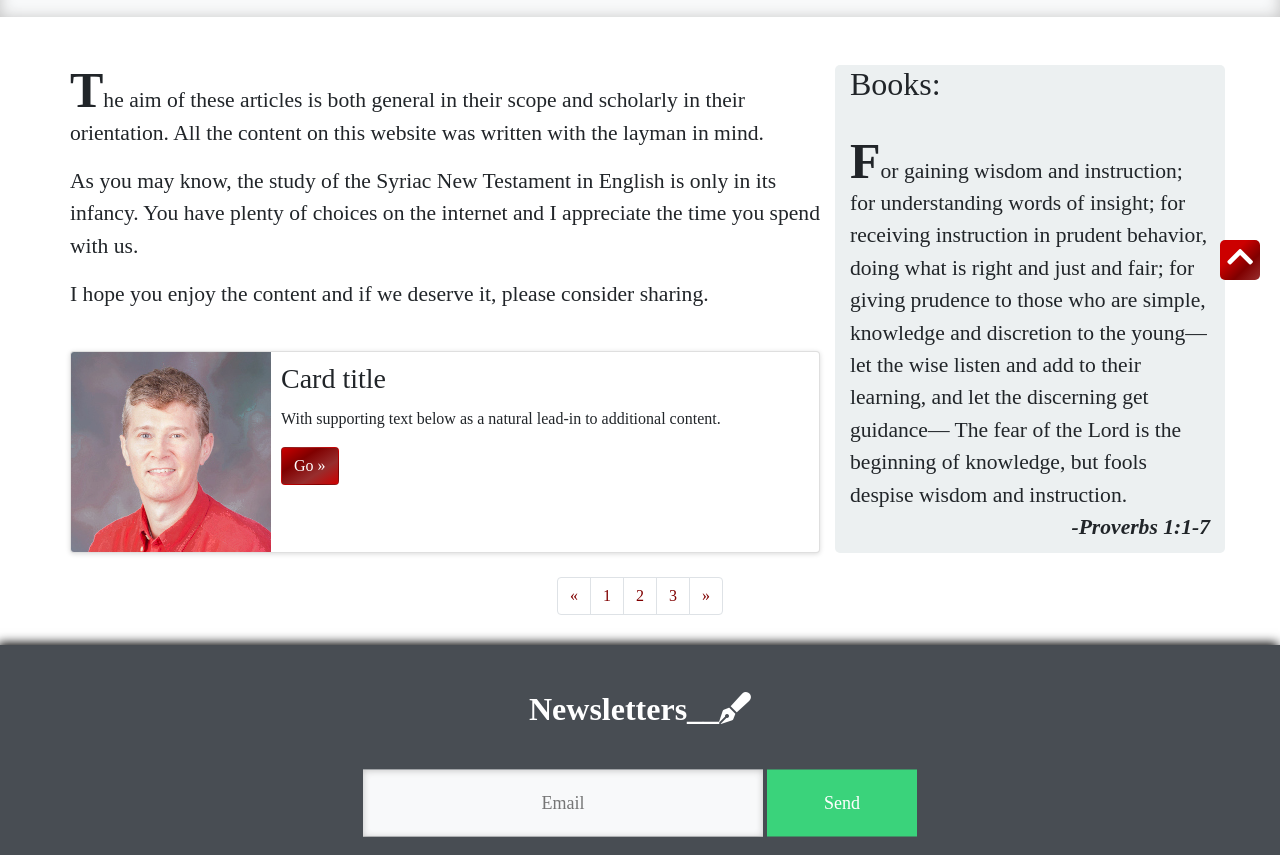
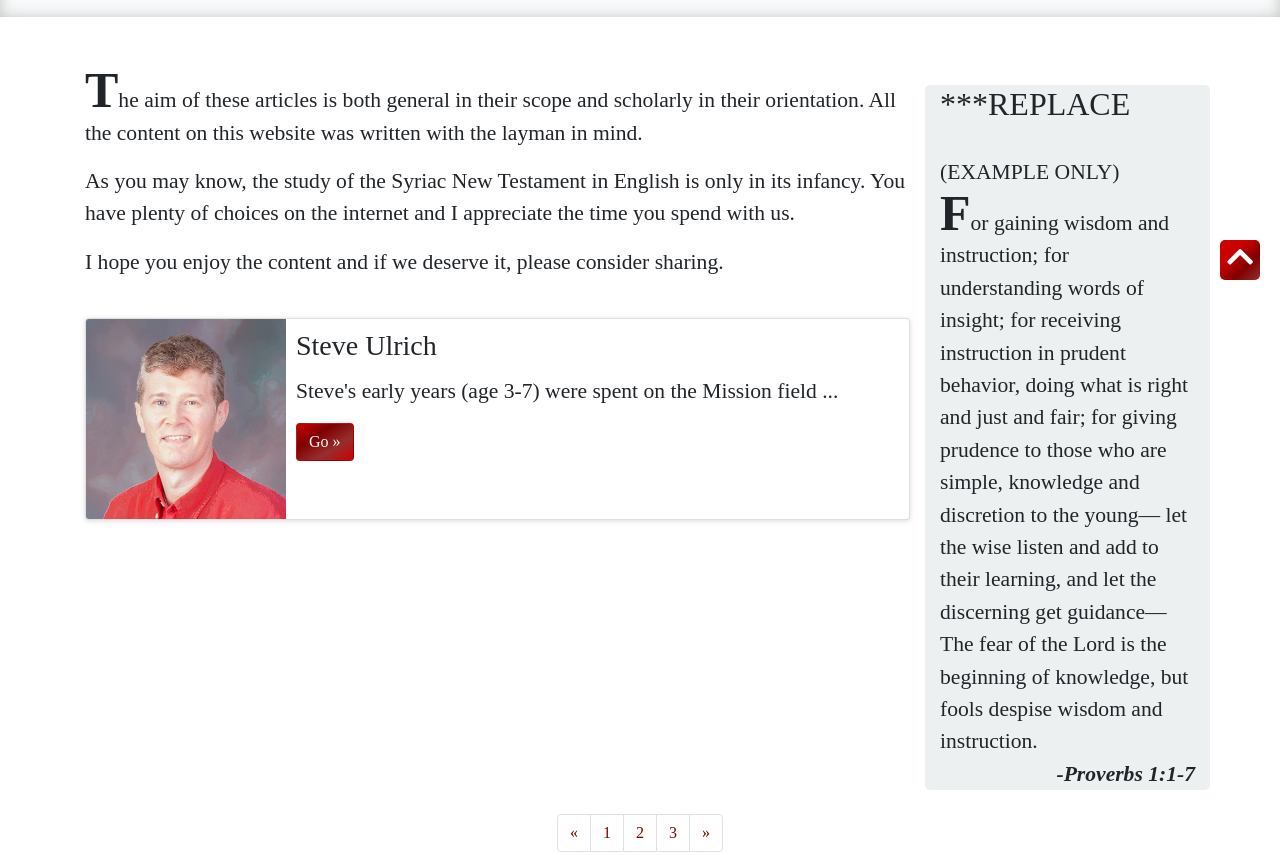
Before and after one commit to ParallelNT/syriac.github.io, a website: page articles.html in a window 1280 px wide. Shown: the part 560-1415 px from the top of the page. Drawn offline with nearby package versions, Linux system fonts and the light colour scheme.

Commit message:
update on articles

```diff
--- a/HTML.html
+++ b/HTML.html
@@ -158,7 +158,7 @@
 		<div class="container"><br/><p class="m-0 text-center text-white"><b>Copyright Notice</b><br/>AramaicBibleTools.com  &copy; 2018-2019. <br/><br/>
 		Excerpts and photos may be freely used for
 educational or teaching purposes if attribution is given to the author/photographer
-and to this blog. Unauthorized use or duplication of materials on this site without
+and to this website. Unauthorized use or duplication of materials on this site without
 express permission from AramaicBibleTools, or without attribution as described above, is prohibited.</p>
 		</div>
 		</footer>
--- a/articles.html
+++ b/articles.html
@@ -91,12 +91,9 @@
 
 		<br/>
 		<br/>
-
-      <div class="row">
-
- <div class="row" id="whatsnew">
- 		<div class="col-sm-8">
- 		<p class="lead">
+ <div class="row">
+ 		<div class="col-sm-9">
+ 				<p class="lead">
 				<a class="big">T</a>he aim of these articles is both general
 				in their scope and scholarly in their orientation. All the content on
 				this website was written with the layman in mind. </p>
@@ -107,22 +104,23 @@
 				<p class="lead">I hope you enjoy the content and if we deserve it, please consider sharing.</p>
  		<br/>
 
-		<div class="card w-90">
+		<div class="card w-100">
 		  <div class="card-block">
 			<img src="steve.jpg" class="list-inline-item" style="hieght: 200px; width: 200px;background-color:#800000; position: absolute;"/>
 			<div style="padding-left: 210px; padding-top:10px; height:200px; margin:auto;">
-			    <h3 class="card-title">Card title</h3>
-			    <p class="card-text">With supporting text below as a natural lead-in to additional content.</p>
-			    <a href="#" class="btn btn-primary align-right" style="position: absolute;">Go &raquo;</a>
+			    <h3 class="card-title">Steve Ulrich</h3>
+			    <p class="card-text lead">Steve's early years (age 3-7) were spent on the Mission field ...</p>
+			    <a href="biography.html" class="btn btn-primary align-right">Go &raquo;</a>
 		 	</div>
 		  </div>
 		</div>
 
 		</div>
-        <div class="col-sm-4 grid-light-gray" style="border-radius: 5px">
-		<h2>Books:</h2><br/>
+
+        <div class="col-sm-3 grid-light-gray" style="border-radius: 5px; margin-top: 20px;">
+		<h2>***REPLACE</h2><br/>
         <p class="lead">
-        <a class="big">F</a>or gaining wisdom and instruction;
+        (EXAMPLE ONLY)<br/><a class="big">F</a>or gaining wisdom and instruction;
         for understanding words of insight; for receiving instruction in prudent behavior, doing what is right and just and fair;
         for giving prudence to those who are simple, knowledge and discretion to the young— let the wise listen and add to their learning,
         and let the discerning get guidance—
@@ -133,8 +131,6 @@
 		</div>
       </div>
 
-
-      </div>
       <!-- /.row -->
 	<br/>
       <!-- Pagination -->
@@ -161,8 +157,8 @@
           </a>
         </li>
       </ul>
+</div>
 
- </div>
 
 	<!--NAVBAR & mailing & Footer -->
 	<footer><div class="bottom-margin"></div></footer>
```
